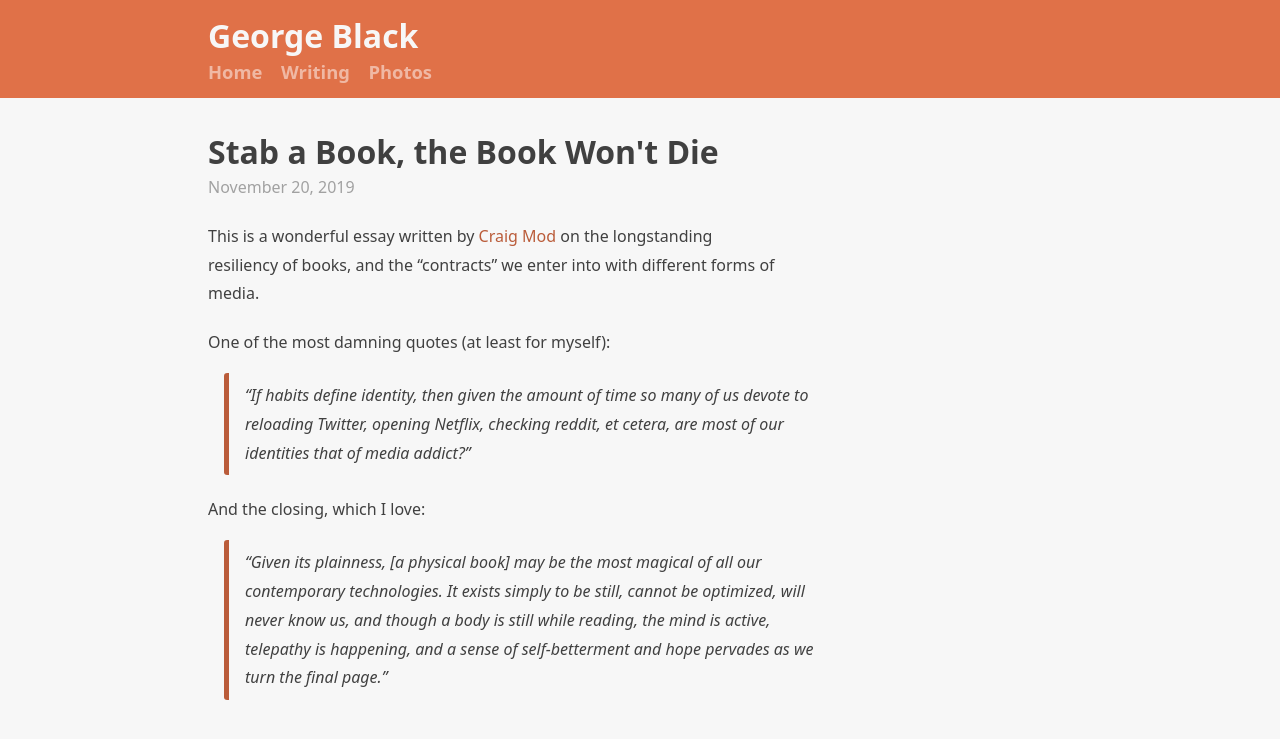
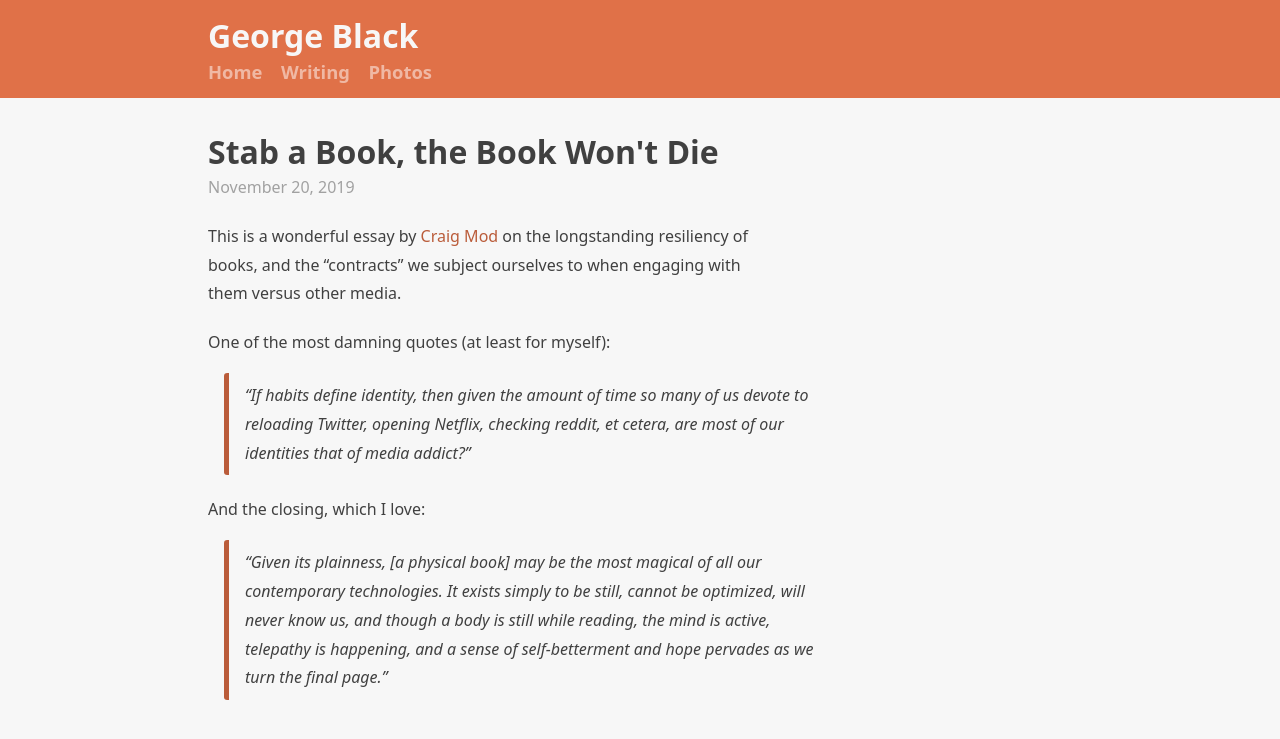
Before and after one commit to georgemblack/web, a Jekyll site: the page built from src/_posts/2019-11-20-stab-a-book-the-book-wont-die.md, in a window 1280 px wide. Shown: the top 739 px of the page. Built offline with Jekyll 4.4.1, drawn with Linux system fonts in a browser that asks for light colours; Markdown is read by kramdown in place of the engine named in the settings.

Commit message:
Update post

```diff
--- a/src/_posts/2019-11-20-stab-a-book-the-book-wont-die.md
+++ b/src/_posts/2019-11-20-stab-a-book-the-book-wont-die.md
@@ -6,7 +6,7 @@ link_url: https://craigmod.com/essays/media_accounting/
 published: true
 ---
 
-This is a wonderful essay written by [Craig Mod](https://craigmod.com) on the longstanding resiliency of books, and the "contracts" we enter into with different forms of media.
+This is a wonderful essay by [Craig Mod](https://craigmod.com) on the longstanding resiliency of books, and the "contracts" we subject ourselves to when engaging with them versus other media.
 
 One of the most damning quotes (at least for myself):
 
```
